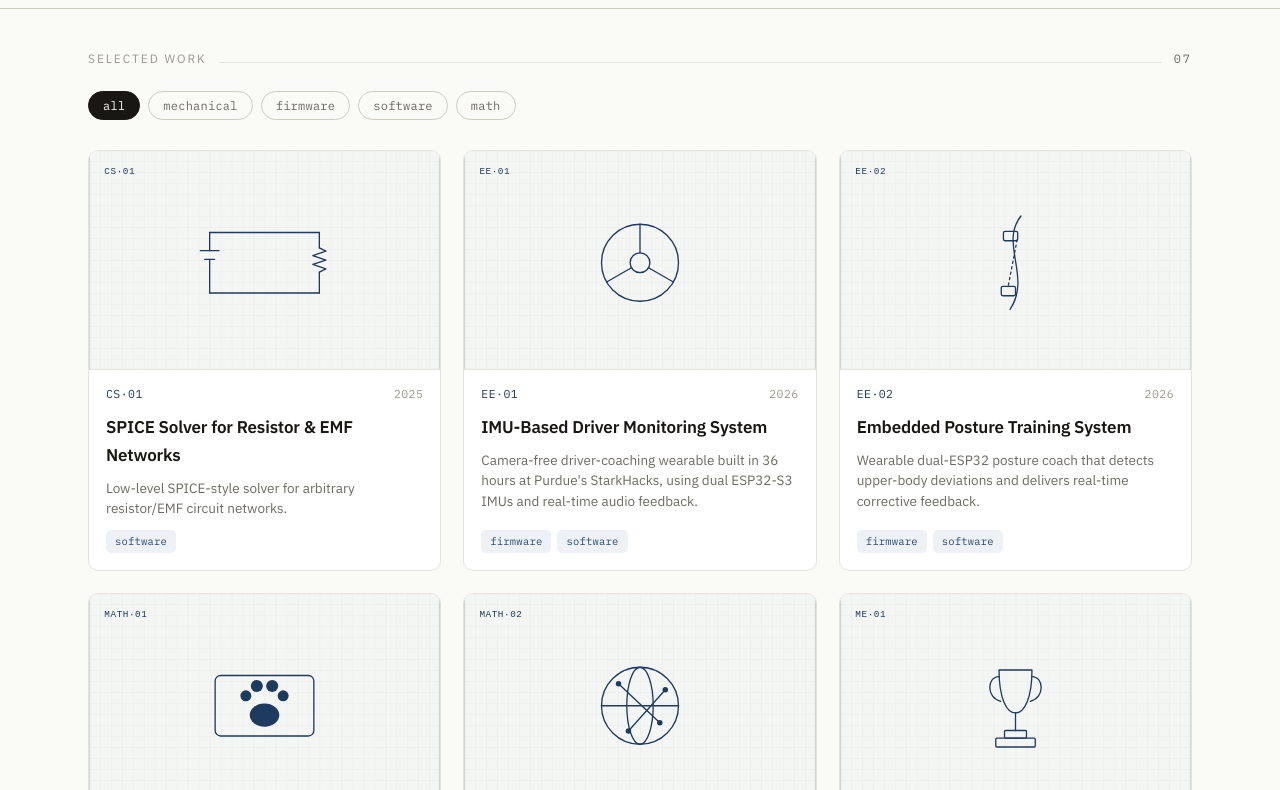
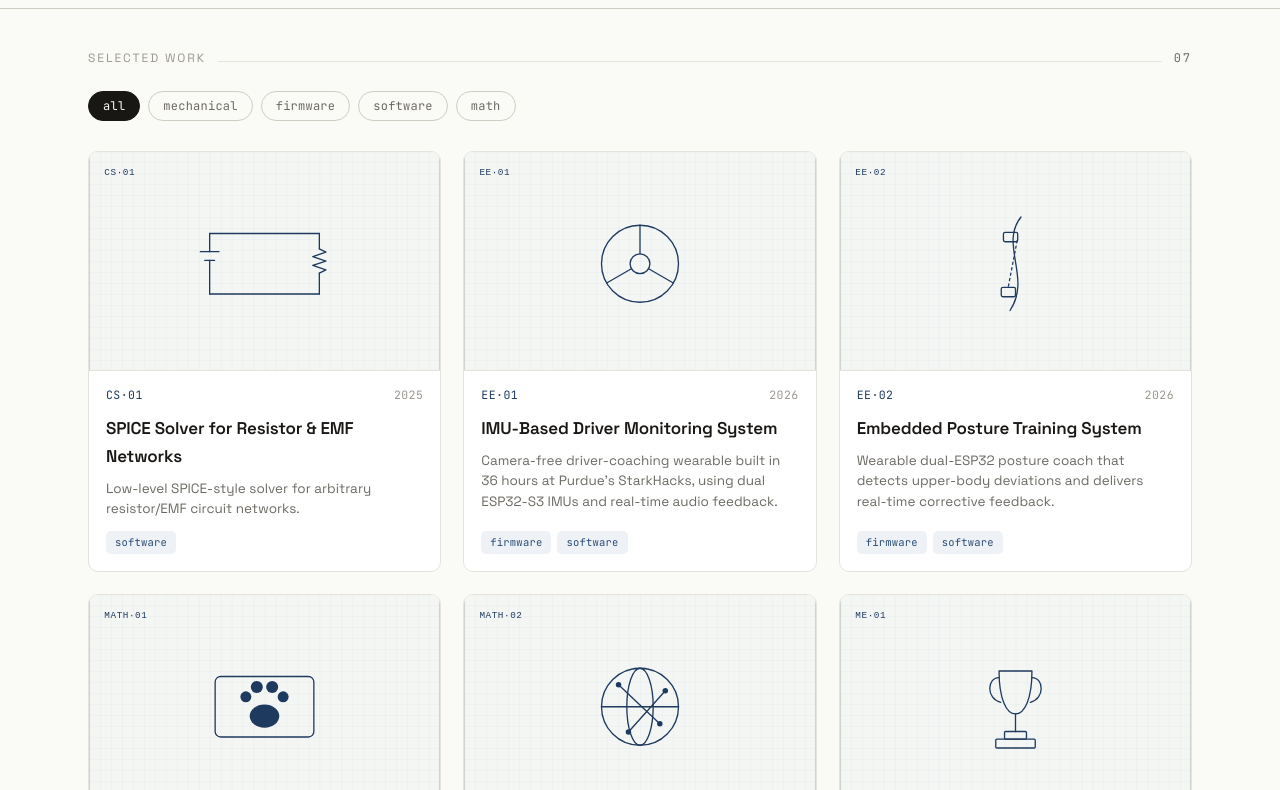
Before and after one commit to ethannsie/portfolio, a plain HTML site: page index.html in a window 1280 px wide. Shown: the part 95-885 px from the top of the page. Drawn offline with Linux system fonts and the light colour scheme.

Commit message:
Preview: swap typography to Space Grotesk + JetBrains Mono
Testing a less-generic font pairing (was IBM Plex Sans/Mono) — Space
Grotesk for headings/body, JetBrains Mono for specs/labels/data.

```diff
--- a/css/style.css
+++ b/css/style.css
@@ -1,6 +1,6 @@
 /* ============================================================
    PORTFOLIO — engineering drawing set
-   Type:  IBM Plex Sans (body) / IBM Plex Mono (technical data)
+   Type:  Space Grotesk (body) / JetBrains Mono (technical data)
    ============================================================ */
 
 :root {
@@ -46,7 +46,7 @@ body {
   margin: 0;
   background: var(--paper);
   color: var(--ink);
-  font-family: "IBM Plex Sans", system-ui, sans-serif;
+  font-family: "Space Grotesk", system-ui, sans-serif;
   font-size: 16px;
   line-height: 1.65;
   -webkit-font-smoothing: antialiased;
@@ -57,7 +57,7 @@ a { color: var(--blue-bright); text-decoration: none; }
 a:hover { text-decoration: underline; text-underline-offset: 3px; }
 
 .mono {
-  font-family: "IBM Plex Mono", ui-monospace, monospace;
+  font-family: "JetBrains Mono", ui-monospace, monospace;
   font-feature-settings: "zero" 1;
 }
 
@@ -104,7 +104,7 @@ a:hover { text-decoration: underline; text-underline-offset: 3px; }
   margin: 22px 0 30px;
 }
 .filter {
-  font-family: "IBM Plex Mono", monospace;
+  font-family: "JetBrains Mono", monospace;
   font-size: 12px; letter-spacing: .02em;
   padding: 6px 14px;
   border: 1px solid var(--line-strong);
@@ -169,7 +169,7 @@ a:hover { text-decoration: underline; text-underline-offset: 3px; }
 
 .tags { display: flex; flex-wrap: wrap; gap: 6px; margin-top: 2px; }
 .tag {
-  font-family: "IBM Plex Mono", monospace;
+  font-family: "JetBrains Mono", monospace;
   font-size: 10.5px; letter-spacing: .02em;
   padding: 3px 9px; border-radius: 5px;
   background: var(--tag-bg); color: var(--tag-ink);
@@ -215,7 +215,7 @@ a:hover { text-decoration: underline; text-underline-offset: 3px; }
 .specs tr:last-child { border-bottom: 0; }
 .specs td { padding: 9px 0; vertical-align: top; }
 .specs td:first-child { color: var(--muted); padding-right: 16px; white-space: nowrap; }
-.specs td:last-child { text-align: right; font-family: "IBM Plex Mono", monospace; font-size: 12.5px; }
+.specs td:last-child { text-align: right; font-family: "JetBrains Mono", monospace; font-size: 12.5px; }
 
 .links { display: flex; flex-direction: column; gap: 9px; margin-top: 6px; }
 .link-btn {
@@ -381,7 +381,7 @@ html.lightbox-lock, html.lightbox-lock body { overflow: hidden; }
 .cad-bom tr { border-bottom: 1px solid var(--line); transition: background .1s var(--ease); }
 .cad-bom tr:last-child { border-bottom: 0; }
 .cad-bom td { padding: 7px 0; }
-.cad-bom td:last-child { text-align: right; font-family: "IBM Plex Mono", monospace; font-size: 11.5px; color: var(--muted); }
+.cad-bom td:last-child { text-align: right; font-family: "JetBrains Mono", monospace; font-size: 11.5px; color: var(--muted); }
 .cad-bom tr.is-hovered { background: var(--tag-bg); }
 .cad-bom tr.is-hovered td:first-child { color: var(--tag-ink); }
 .cad-download { margin-top: auto; font-size: 12.5px; }
@@ -409,7 +409,7 @@ html.lightbox-lock, html.lightbox-lock body { overflow: hidden; }
 .about p { color: var(--ink); margin: 0 0 18px; }
 .about .contact-list { list-style: none; padding: 0; margin: 28px 0 0; display: grid; gap: 10px; font-size: 14px; }
 .about .contact-list li { display: flex; gap: 12px; align-items: baseline; }
-.about .contact-list .k { font-family: "IBM Plex Mono", monospace; font-size: 11.5px; letter-spacing: .08em; text-transform: uppercase; color: var(--faint); min-width: 92px; }
+.about .contact-list .k { font-family: "JetBrains Mono", monospace; font-size: 11.5px; letter-spacing: .08em; text-transform: uppercase; color: var(--faint); min-width: 92px; }
 
 /* ---- motion / a11y ---- */
 :focus-visible { outline: 2px solid var(--blue-bright); outline-offset: 2px; border-radius: 3px; }
--- a/index.html
+++ b/index.html
@@ -7,7 +7,7 @@
   <meta name="description" content="Project portfolio — mechanical engineering and EECS, UC Berkeley.">
   <link rel="preconnect" href="https://fonts.googleapis.com">
   <link rel="preconnect" href="https://fonts.gstatic.com" crossorigin>
-  <link href="https://fonts.googleapis.com/css2?family=IBM+Plex+Mono:wght@400;500&family=IBM+Plex+Sans:wght@400;500;600&display=swap" rel="stylesheet">
+  <link href="https://fonts.googleapis.com/css2?family=Space+Grotesk:wght@400;500;600;700&family=JetBrains+Mono:wght@400;500&display=swap" rel="stylesheet">
   <link rel="stylesheet" href="https://cdn.jsdelivr.net/npm/@tabler/icons-webfont@3.24.0/dist/tabler-icons.min.css">
   <link rel="stylesheet" href="css/style.css">
 </head>
```
Also changed, not shown: about.html (+1 -1 lines), project.html (+1 -1 lines).
